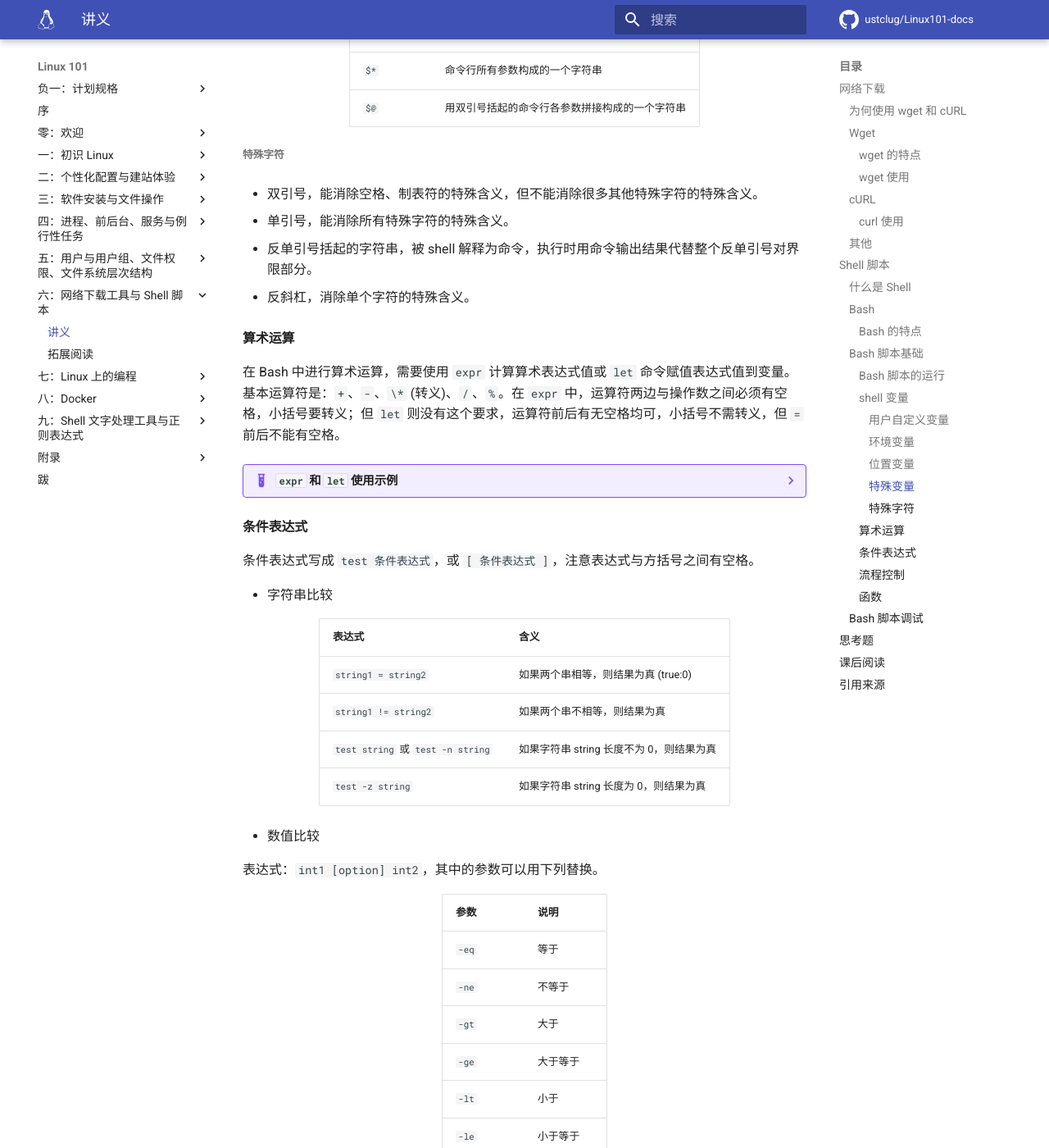
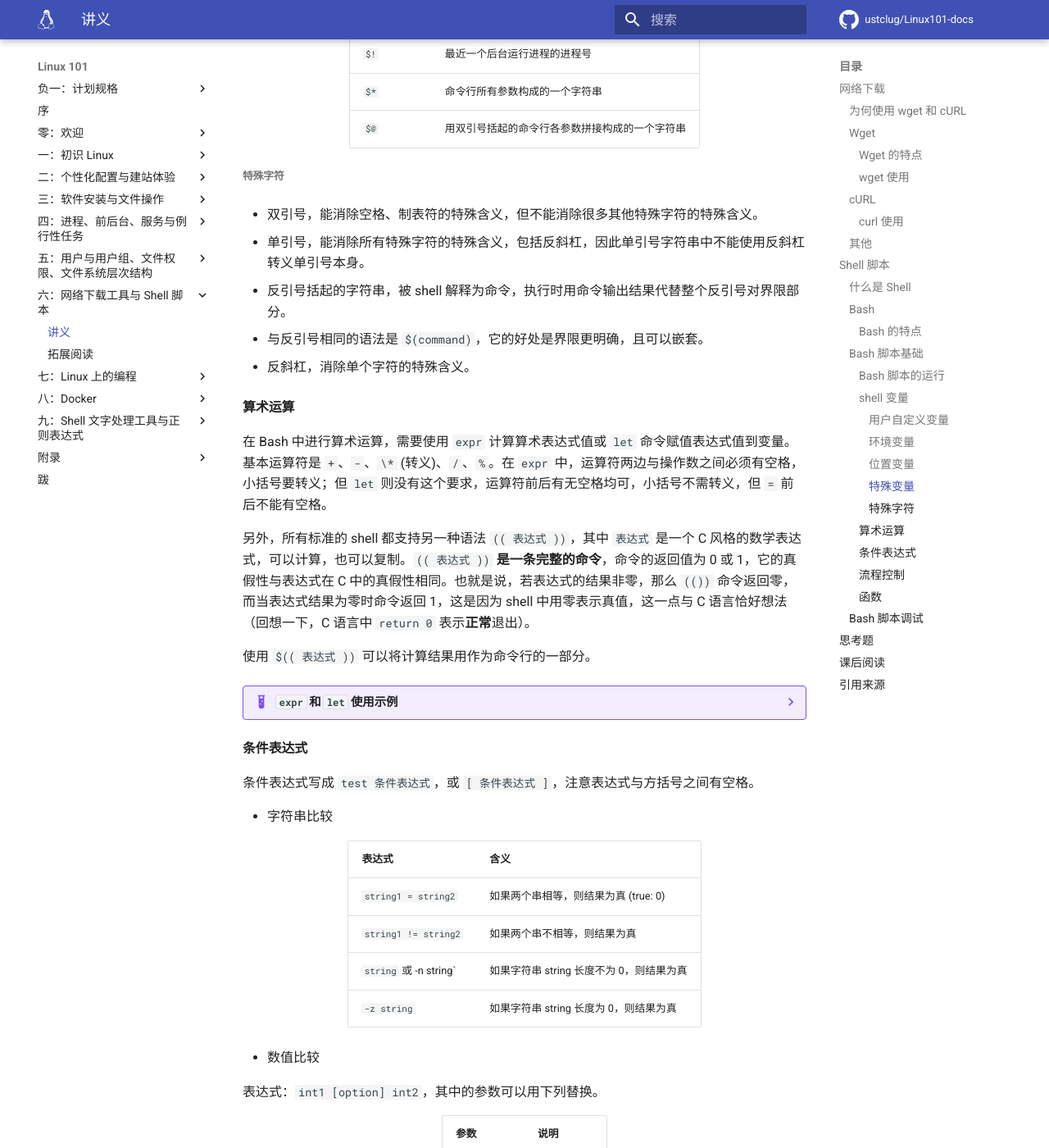
Before and after one commit to ustclug/Linux101-docs, an MkDocs documentation site: the page built from docs/Ch06/index.md, in a window 1280 px wide and 1400 px high, scrolled down 5202 px. Shown: the whole window at 82% size. Built offline with MkDocs 1.6.1 and Material for MkDocs 9.7.7, drawn with Linux system fonts in a browser that asks for light colours; comment, search, counter and statistics services are not loaded; some of the changed text lies outside the part shown.

Commit message:
Ch06: Revised

````diff
--- a/docs/Ch06/index.md
+++ b/docs/Ch06/index.md
@@ -91,13 +91,13 @@
 
 ## Shell 脚本 {#shell-scripts}
 
-### 什么是 Shell
+### 什么是 Shell {#what-is-shell}
 
-Shell 是 Linux 的命令解释程序，是用户和内核之间的接口。除了作为命令解释程序外， Shell 同时还提供了一个可支持强大脚本语言的程序环境。
+Shell 是 Linux 的命令解释程序，是用户和内核之间的接口。除了作为命令解释程序外，Shell 同时还提供了一个可支持强大脚本语言的程序环境。
 
 ### Bash {#bash}
 
-Bourne Shell (`sh`)，是 Unix 系统的默认 Shell，脚本编程功能强，但交互性差。
+Bourne Shell (`sh`)，是 Unix 系统的默认 Shell，简单轻便，脚本编程功能强，但交互性差。
 
 Bourne Again Shell，即 Bash，是 GNU 开发的一个 Shell，也是大部分 Linux 系统的默认 Shell，是 Bourne Shell 的扩展。
 
@@ -149,9 +149,9 @@
 
 组命令：
 
-- 使用 `{ 命令1; 命令2; … }`，组命令在 shell 内执行，不会产生新的进程，注意括号和命令之间的空格。
+- 使用 `{ 命令1; 命令2; … }`，组命令在 shell 内执行，不会产生新的进程，注意花括号和命令之间的空格。
 
-- 使用 `(命令1; 命令2; …)`，组命令会建立独立的 shell 子进程来执行组命令。
+- 使用 `(命令1; 命令2; …)`，组命令会建立独立的 shell 子进程来执行组命令，这里的圆括号周围并不需要空格。
 
 ??? example "组命令示例"
 
@@ -252,28 +252,34 @@
 
 Shell 中还有一组有 shell 定义和设置的特殊变量，用户只能引用，而不能直接改变或重置这些变量。
 
-| 特殊变量     | 说明                                            |
+| 特殊变量     | 说明                                           |
 | ------------ | ---------------------------------------------- |
-| `$#`         | 命令行上的参数个数，不包括 `$0`                  |
-| `$?`         | 最后命令的退出代码，0 表示成功，其它值表示失败     |
-| `$$`         | 当前进程的 PID                                  |
-| `$!`         | 最近一个后台运行进程的进程号                     |
-| `$*`         | 命令行所有参数构成的一个字符串                   |
-| `$@`         | 用双引号括起的命令行各参数拼接构成的一个字符串     |
+| `$#`         | 命令行上的参数个数，不包括 `$0`                |
+| `$?`         | 最后命令的退出代码，0 表示成功，其它值表示失败 |
+| `$$`         | 当前进程的 PID                                 |
+| `$!`         | 最近一个后台运行进程的进程号                   |
+| `$*`         | 命令行所有参数构成的一个字符串                 |
+| `$@`         | 用双引号括起的命令行各参数拼接构成的一个字符串 |
 
 ##### 特殊字符
 
 - 双引号，能消除空格、制表符的特殊含义，但不能消除很多其他特殊字符的特殊含义。
 
-- 单引号，能消除所有特殊字符的特殊含义。
+- 单引号，能消除所有特殊字符的特殊含义，包括反斜杠，因此单引号字符串中不能使用反斜杠转义单引号本身。
 
-- 反单引号括起的字符串，被 shell 解释为命令，执行时用命令输出结果代替整个反单引号对界限部分。
+- 反引号括起的字符串，被 shell 解释为命令，执行时用命令输出结果代替整个反引号对界限部分。
+
+  - 与反引号相同的语法是 `$(command)`，它的好处是界限更明确，且可以嵌套。
 
 - 反斜杠，消除单个字符的特殊含义。
 
 #### 算术运算 {#arithmetic-ops}
 
-在 Bash 中进行算术运算，需要使用 `expr` 计算算术表达式值或 `let` 命令赋值表达式值到变量。基本运算符是：`+`、`-`、`\*` (转义)、`/`、`%`。在 `expr` 中，运算符两边与操作数之间必须有空格，小括号要转义；但 `let` 则没有这个要求，运算符前后有无空格均可，小括号不需转义，但 `=` 前后不能有空格。
+在 Bash 中进行算术运算，需要使用 `expr` 计算算术表达式值或 `let` 命令赋值表达式值到变量。基本运算符是 `+`、`-`、`\*` (转义)、`/`、`%`。在 `expr` 中，运算符两边与操作数之间必须有空格，小括号要转义；但 `let` 则没有这个要求，运算符前后有无空格均可，小括号不需转义，但 `=` 前后不能有空格。
+
+另外，所有标准的 shell 都支持另一种语法 `(( 表达式 ))`，其中 `表达式` 是一个 C 风格的数学表达式，可以计算，也可以复制。`(( 表达式 ))` **是一条完整的命令**，命令的返回值为 0 或 1，它的真假性与表达式在 C 中的真假性相同。也就是说，若表达式的结果非零，那么 `(())` 命令返回零，而当表达式结果为零时命令返回 1，这是因为 shell 中用零表示真值，这一点与 C 语言恰好想法（回想一下，C 语言中 `return 0` 表示**正常**退出）。
+
+使用 `$(( 表达式 ))` 可以将计算结果用作为命令行的一部分。
 
 ??? example "`expr` 和 `let` 使用示例"
 
@@ -300,32 +305,32 @@
 
 - 字符串比较
 
-| 表达式                             | 含义                                    |
-| --------------------------------- | --------------------------------------- |
-| `string1 = string2`               | 如果两个串相等，则结果为真 (true:0)        |
+| 表达式                            | 含义                                       |
+| --------------------------------- | ------------------------------------------ |
+| `string1 = string2`               | 如果两个串相等，则结果为真 (true: 0)       |
 | `string1 != string2`              | 如果两个串不相等，则结果为真               |
-| `test string` 或 `test -n string` | 如果字符串 string 长度不为 0，则结果为真   |
-| `test -z string`                  | 如果字符串 string 长度为 0，则结果为真     |
+| `string` 或  -n string`           | 如果字符串 string 长度不为 0，则结果为真   |
+| `-z string`                       | 如果字符串 string 长度为 0，则结果为真     |
 
 - 数值比较
 
 表达式：`int1 [option] int2`，其中的参数可以用下列替换。
 
-| 参数   | 说明    |
-| ------ | ------- |
-| `-eq`  | 等于    |
-| `-ne`  | 不等于  |
-| `-gt`  | 大于    |
+| 参数   | 说明     |
+| ------ | -------- |
+| `-eq`  | 等于     |
+| `-ne`  | 不等于   |
+| `-gt`  | 大于     |
 | `-ge`  | 大于等于 |
-| `-lt`  | 小于    |
+| `-lt`  | 小于     |
 | `-le`  | 小于等于 |
 
 - 文件状态
 
-| 表达式       | 含义                |
-| ------------ | ------------------ |
+| 表达式       | 含义                 |
+| ------------ | -------------------- |
 | `-r file`    | 文件存在且可读       |
-| `-w file`    | 文件存在且可读       |
+| `-w file`    | 文件存在且可写       |
 | `-x file`    | 文件存在且可执行     |
 | `-f file`    | 文件存在且为普通文件 |
 | `-d file`    | 文件存在且为目录     |
@@ -460,17 +467,24 @@
 
 除此之外，用于流程控制的还有 `until`（处理与 `while` 恰恰相反）、在 C 语言中同样常见的 `break n` 和 `continute n`（参数 `n` 均表示跳过 n 层循环）。
 
-#### 函数 {#func}
+#### 函数 {#functions}
 
 与其他编程语言类似，shell 也可以定义函数。其定义格式为：
 
 ```shell
-[ function ] funname [()]
-{
-    action;
-    [return int;]
+# POSIX syntax
+name() {
+    actions
+    [return <int>]
+}
+
+# Bash syntax
+funcion name {
+    action
+    [return <int>]
 }
 ```
+
 其中 function 和函数参数可以省略。返回参数可以显示用 `return` 返回，或以最后一条命令运行结果作为返回值。在函数中使用 `return` 会结束本次函数执行，而使用 `exit` 会直接结束退出包含函数的当前脚本程序。
 
 函数在使用前必须定义，因此应将函数定义放在脚本开始的部分。在调用函数时仅使用其函数名即可。
@@ -481,9 +495,8 @@
 
     ```shell
     #!/bin/sh
-    hello()
-    {
-      echo "hello, today’s date is `date`"
+    hello() {
+      echo "hello, today's date is `date`"
     }
     echo "going to call test function:"
     hello
@@ -491,12 +504,12 @@
 
     运行脚本，输出结果：
 
-    ```
+    ```text
     going to call test function:
-    hello, today’s date is <当前日期显示输出串>
+    hello, today's date is <当前日期显示输出串>
     ```
 
-### Bash 脚本调试 {#bash-debugger}
+### Bash 脚本调试 {#bash-debugging}
 
 Bash shell 本身提供了调试方法：
 
````
Also changed, not shown: other parts of docs/Ch06/index.md (+15 -14 lines).
